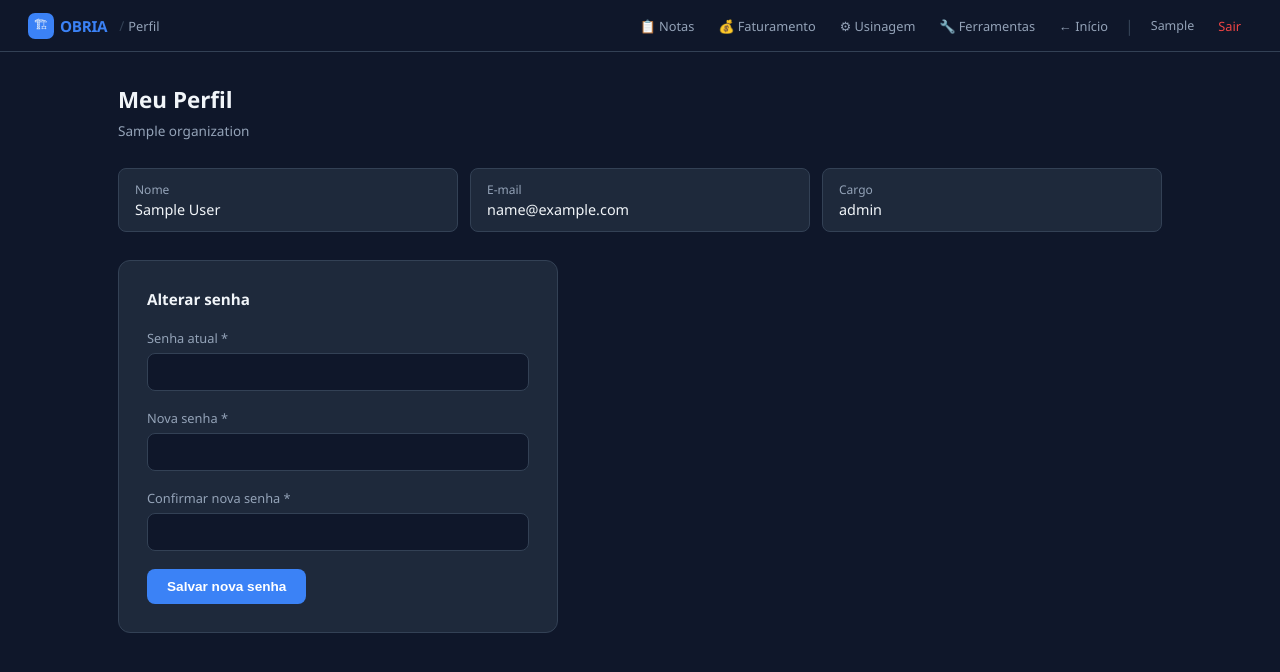
After one commit to 4driano4breu/rial-hub, a Flask app: page /auth/perfil in a window 1280 px wide. The commit adds this page. Shown: the top 672 px of the page. Run offline with Flask 3, Linux system fonts and the light colour scheme; a user stored in the database is signed in; tables that the repository leaves empty hold one stand-in row (values such as "Sample post").

Commit message:
feat(fase-2.2): perfil do usuario - alteracao de senha propria

```diff
--- a/app/blueprints/auth/routes.py
+++ b/app/blueprints/auth/routes.py
@@ -1,9 +1,9 @@
 from flask import render_template, redirect, url_for, flash, request
-from flask_login import login_user, logout_user, current_user
+from flask_login import login_user, logout_user, current_user, login_required
 
 from app.blueprints.auth import auth_bp
 from app.blueprints.auth.forms import LoginForm
-from app.extensions import bcrypt
+from app.extensions import bcrypt, db
 from app.models import User
 
 
@@ -28,3 +28,28 @@ def login():
 def logout():
     logout_user()
     return redirect(url_for("auth.login"))
+
+
+@auth_bp.route("/perfil", methods=["GET", "POST"])
+@login_required
+def perfil():
+    if request.method == "POST":
+        senha_atual = request.form.get("senha_atual", "")
+        nova_senha  = request.form.get("nova_senha", "").strip()
+        confirma    = request.form.get("confirma", "").strip()
+
+        if not bcrypt.check_password_hash(current_user.password_hash, senha_atual):
+            flash("Senha atual incorreta.", "error")
+        elif len(nova_senha) < 8:
+            flash("Nova senha deve ter ao menos 8 caracteres.", "error")
+        elif nova_senha != confirma:
+            flash("As senhas não conferem.", "error")
+        else:
+            current_user.password_hash = bcrypt.generate_password_hash(
+                nova_senha, rounds=12
+            ).decode("utf-8")
+            db.session.commit()
+            flash("Senha alterada com sucesso.", "ok")
+            return redirect(url_for("auth.perfil"))
+
+    return render_template("auth/perfil.html")
--- /dev/null
+++ b/templates/auth/perfil.html
@@ -0,0 +1,61 @@
+{% extends "base.html" %}
+{% block title %}Meu Perfil — OBRIA{% endblock %}
+{% block nav_cur %}Perfil{% endblock %}
+
+{% block head %}
+<style>
+  .form-card { background:var(--card); border:1px solid var(--border); border-radius:12px; padding:28px; max-width:440px; }
+  .field { margin-bottom:18px; }
+  label { display:block; color:var(--muted); font-size:.8rem; margin-bottom:6px; font-weight:500; }
+  input { width:100%; background:#0f172a; border:1px solid var(--border); border-radius:8px;
+    color:var(--text); padding:10px 12px; font-size:.9rem; outline:none; }
+  input:focus { border-color:var(--accent); }
+  .btn { display:inline-block; padding:10px 20px; border-radius:8px; font-size:.85rem; font-weight:600;
+    text-decoration:none; cursor:pointer; border:none; }
+  .btn-primary { background:var(--accent); color:#fff; }
+  .info-row { display:flex; gap:12px; margin-bottom:28px; flex-wrap:wrap; }
+  .info-item { background:var(--card); border:1px solid var(--border); border-radius:8px; padding:12px 16px; flex:1; min-width:140px; }
+  .info-label { color:var(--muted); font-size:.75rem; margin-bottom:2px; }
+  .info-val { font-size:.9rem; font-weight:500; }
+</style>
+{% endblock %}
+
+{% block content %}
+<h1>Meu Perfil</h1>
+<p class="subtitle">{{ current_user.organization.name }}</p>
+
+<div class="info-row">
+  <div class="info-item">
+    <div class="info-label">Nome</div>
+    <div class="info-val">{{ current_user.nome }}</div>
+  </div>
+  <div class="info-item">
+    <div class="info-label">E-mail</div>
+    <div class="info-val">{{ current_user.email }}</div>
+  </div>
+  <div class="info-item">
+    <div class="info-label">Cargo</div>
+    <div class="info-val">{{ current_user.role }}</div>
+  </div>
+</div>
+
+<div class="form-card">
+  <h2 style="font-size:.95rem;font-weight:600;margin-bottom:20px">Alterar senha</h2>
+  <form method="POST">
+    <input type="hidden" name="csrf_token" value="{{ csrf_token() }}">
+    <div class="field">
+      <label>Senha atual *</label>
+      <input type="password" name="senha_atual" required autocomplete="current-password">
+    </div>
+    <div class="field">
+      <label>Nova senha *</label>
+      <input type="password" name="nova_senha" required autocomplete="new-password" minlength="8">
+    </div>
+    <div class="field">
+      <label>Confirmar nova senha *</label>
+      <input type="password" name="confirma" required autocomplete="new-password" minlength="8">
+    </div>
+    <button type="submit" class="btn btn-primary">Salvar nova senha</button>
+  </form>
+</div>
+{% endblock %}
--- a/templates/base.html
+++ b/templates/base.html
@@ -42,7 +42,7 @@
     {% if current_user.has_role("ADMIN","SUPERADMIN") %}
     <a class="nav-link {% if request.endpoint and request.endpoint.startswith('admin') %}active{% endif %}" href="{{ url_for('admin.index') }}" style="color:#f59e0b">⚙ Admin</a>
     {% endif %}
-    <span style="color:var(--muted);font-size:.78rem;padding:6px 8px">{{ current_user.nome.split()[0] }}</span>
+    <a class="nav-link" href="{{ url_for('auth.perfil') }}" style="color:var(--muted);font-size:.78rem">{{ current_user.nome.split()[0] }}</a>
     <a class="nav-link" href="{{ url_for('auth.logout') }}" style="color:#ef4444">Sair</a>
     {% endif %}
   </div>
```
